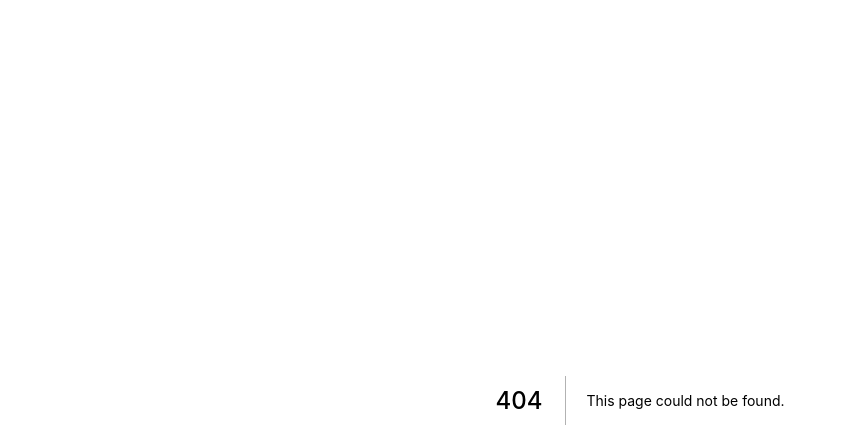
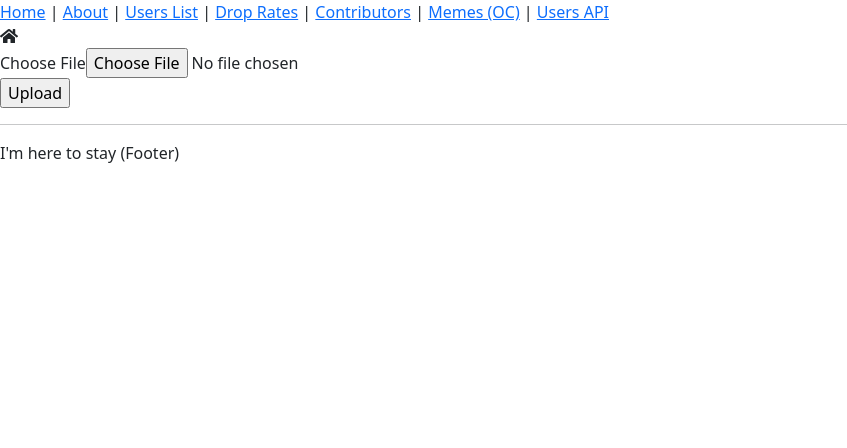
Before and after one commit to suvam0451/paimap-frontend, a Next.js app: page /admin in a window 1280 px wide. Before the commit this address had no page. Shown: the top 448 px of the page, without its empty margins (0-847 px from the left). Built offline with nearby package versions, Linux system fonts and the light colour scheme.

Commit message:
Saving progress

```diff
--- /dev/null
+++ b/api/fileUpload.ts
@@ -0,0 +1,21 @@
+import axios from "axios"
+
+const API_URL = "http://localhost:4000"
+// const API_URL = ""
+export const FileUpload = async (data: FormData) => {
+    console.log("Trying upload")
+    try {
+        console.log("Trying upload")
+        const res = await axios.post(API_URL + "/api/upload", data, {
+            headers: {
+                "Content-Type": "multipart/form-data"
+            }
+        })
+        const {filename, filePath} = res.data
+    } catch (e) {
+        if (e.response.status === 500) {
+            console.log("There was a problem with the server")
+        }
+        console.log("Error: ", e)
+    }
+}
--- /dev/null
+++ b/components/fileUploader.tsx
@@ -0,0 +1,45 @@
+import React, {ChangeEvent, FormEvent, Fragment, useState} from "react"
+// API
+import {FileUpload} from "../api/fileUpload"
+
+const FileUploadComp = () => {
+    const [file, setFile] = useState<any>()
+    const [filename, setFilename] = useState("Choose File")
+    const [uploadedFile, setUploadedState] = useState({})
+
+    const onFileChange = (e: ChangeEvent<HTMLInputElement>) => {
+        if (!e.target || !e.target.files || e.target.files.length < 1) return
+        else {
+            setFile(e.target.files[0])
+            setFilename(e.target.files[0].name)
+            console.log(filename)
+        }
+    }
+    const onFileSubmit = async (e: FormEvent<HTMLFormElement>) => {
+        e.preventDefault()
+        console.log("Submission queued")
+        const formData = new FormData()
+        formData.append("file", file, filename)
+        try {
+            FileUpload(formData).then((ques) => {
+                console.log("Yay!!!")
+            })
+        } catch (err) {
+
+        }
+    }
+
+    return (
+        <Fragment>
+            <form onSubmit={onFileSubmit}>
+                <div className="form-group">
+                    <label htmlFor="customFile">{filename}</label>
+                    <input type="file" className="form-control-file" id="customFile" onChange={onFileChange}/>
+                </div>
+                <input type={"submit"} value={"Upload"}></input>
+            </form>
+        </Fragment>
+    )
+}
+
+export default FileUploadComp
--- a/pages/_app.tsx
+++ b/pages/_app.tsx
@@ -2,9 +2,23 @@ import React, {ReactElement} from "react";
 import Head from "next/head"
 import {AppProps} from "next/app"
 
+// library CSS
+import 'bootstrap/dist/css/bootstrap.min.css'
+import '@fortawesome/fontawesome-svg-core/styles.css'
+import {config, library} from '@fortawesome/fontawesome-svg-core';
+import {faGithub} from '@fortawesome/free-brands-svg-icons'
+import {faBook, faBookReader, faCoffee, faHome, faUserCog} from '@fortawesome/free-solid-svg-icons'
+
+config.autoAddCss = false; // Tell Font Awesome to skip adding the CSS automatically since it's being imported above
+library.add(
+    faGithub,
+    faBook, faBookReader, faCoffee, faHome, faUserCog
+)
+
+// Custom CSS
 import "../styles/export.scss";
 
-export default function App({ Component, pageProps }: AppProps) : ReactElement{
+export default function App({Component, pageProps}: AppProps): ReactElement {
     return <>
         <Head><title>Example pages</title></Head>
         <Component {...pageProps} />
--- /dev/null
+++ b/pages/admin.tsx
@@ -0,0 +1,33 @@
+import Link from 'next/link'
+import Layout from '../components/Layout'
+import {useMouseWheel} from "react-use";
+import {useEffect, useState} from "react";
+import { FontAwesomeIcon } from '@fortawesome/react-fontawesome';
+
+// Custom Components
+import FileBrowser from "../components/fileUploader"
+
+function AdminPage() {
+    const mouseWheel = useMouseWheel();
+    const imageDims = {X: 500, Y: 500}
+    const [prevZoom, setPrevZoom] = useState(0)
+
+    useEffect(() => {
+        let zoomRate = 200
+        let delta = mouseWheel - prevZoom;
+        console.log("User scrolled alongY axis", mouseWheel)
+        imageDims.X += zoomRate * delta
+        imageDims.Y += zoomRate * delta
+        setPrevZoom(prevZoom + delta)
+    }, [mouseWheel]);
+
+    return (
+        <Layout title="Admin Console">
+            <i className={"fab fa-react"}></i>
+            <FontAwesomeIcon icon={['fas', 'home']} />
+            <FileBrowser/>
+        </Layout>
+    )
+}
+
+export default AdminPage
```
Also changed, not shown: package.json (+16 -7 lines), 1 other file (tests, documents, lock files or other folders).
